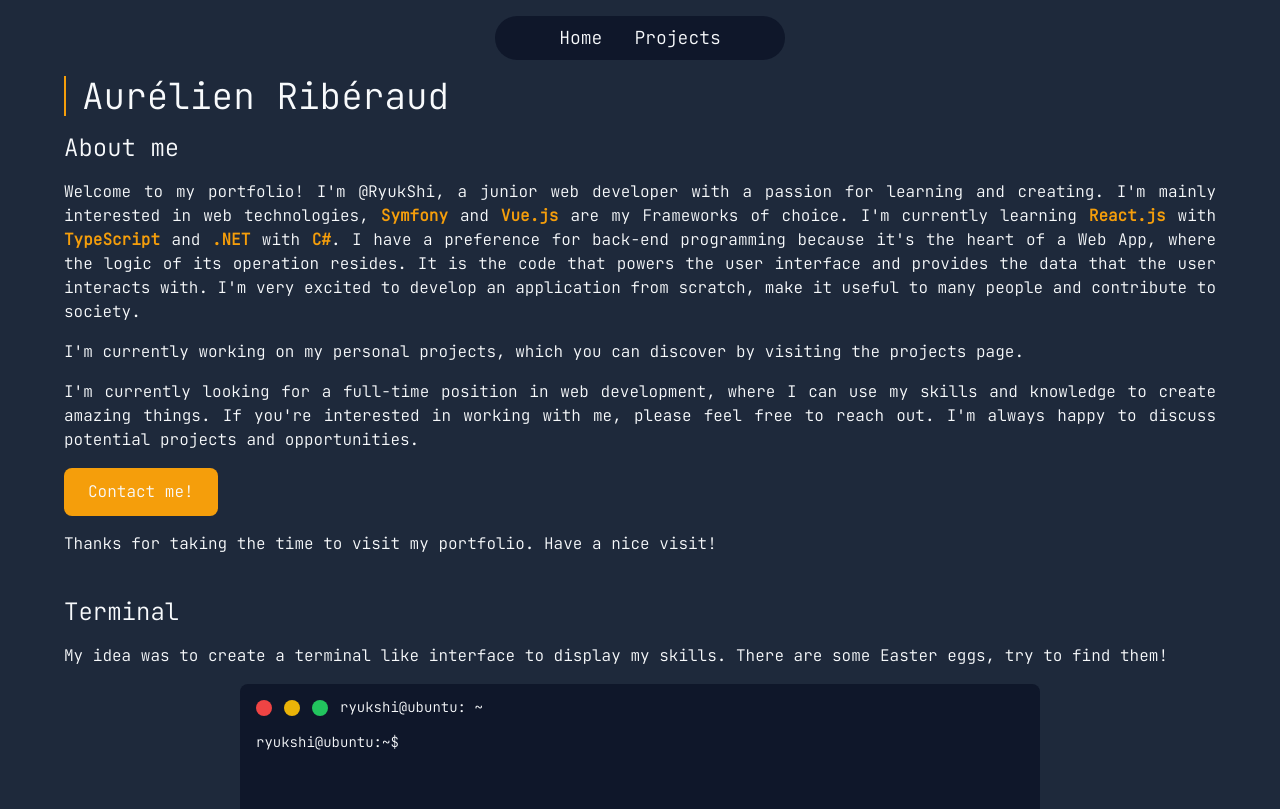
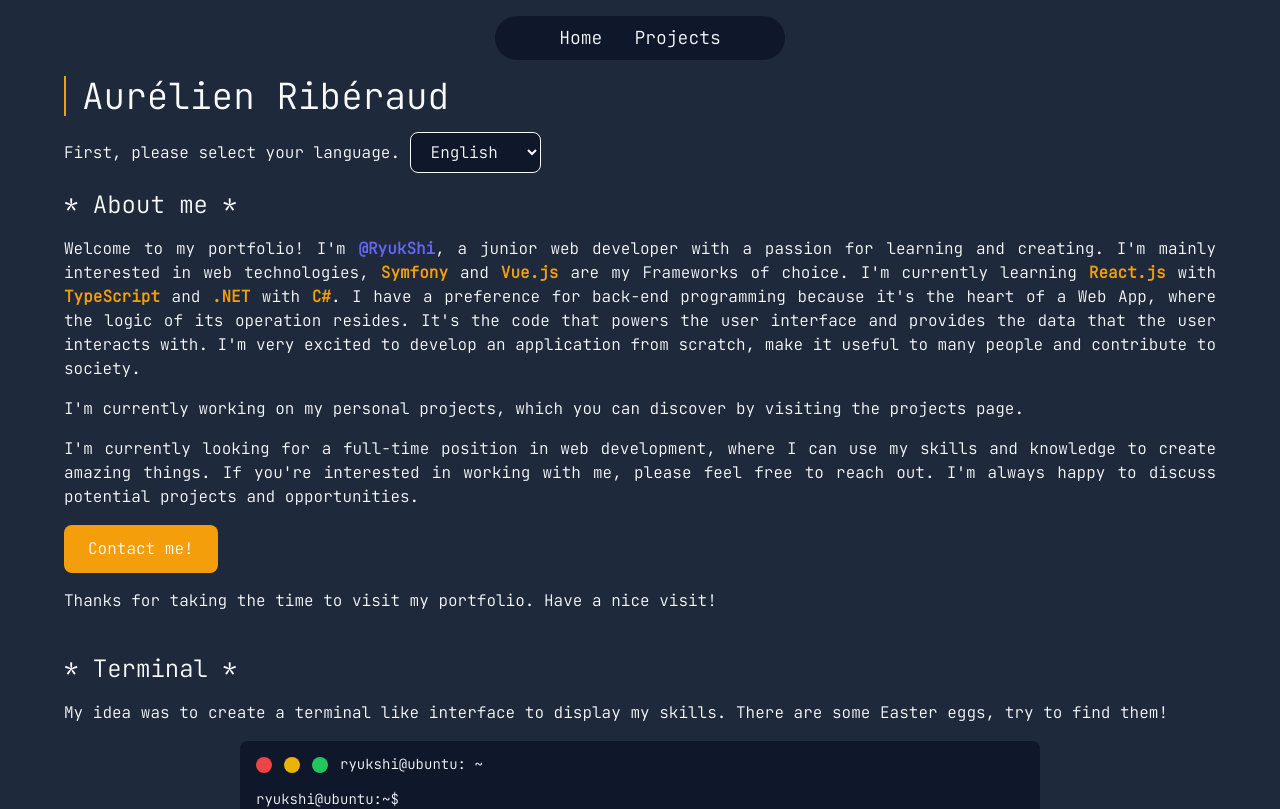
Before and after one commit to RyukShi/Personal-Portfolio, a Vue app: page / in a window 1280 px wide. Shown: the top 809 px of the page. Built offline with nearby package versions, Linux system fonts and the light colour scheme.

Commit message:
New feature (choose language)
New component ChooseLanguage.vue created.
README.md & package.json & CSS updated.
mainStore.js updated (fr description added).

```diff
--- a/package.json
+++ b/package.json
@@ -1,6 +1,6 @@
 {
   "name": "personal-portfolio",
-  "version": "0.0.0",
+  "version": "0.0.1",
   "scripts": {
     "dev": "vite",
     "build": "vite build",
--- a/src/assets/css/tailwind.css
+++ b/src/assets/css/tailwind.css
@@ -12,6 +12,10 @@
 
     html {
         font-family: 'JetBrains Mono', monospace;
+    }
+
+    select {
+        @apply bg-slate-900 border border-slate-50 px-4 py-2 rounded-lg;
     }
 }
 
--- /dev/null
+++ b/src/components/ChooseLanguage.vue
@@ -0,0 +1,24 @@
+<script setup>
+import { useMainStore } from '../stores/mainStore.js'
+
+const mainStore = useMainStore()
+
+const onChange = (e) => {
+  mainStore.setLanguage(e.target.value)
+}
+
+const LANGUAGES = [
+  { value: 'en', label: 'English' },
+  { value: 'fr', label: 'Français' }
+]
+</script>
+
+<template>
+  <div>
+    <label> First, please select your language.
+      <select :value="mainStore.language" @change="onChange">
+        <option v-for="l in LANGUAGES" :value="l.value" :key="l.value">{{ l.label }}</option>
+      </select>
+    </label>
+  </div>
+</template>
--- a/src/components/ProjectCard.vue
+++ b/src/components/ProjectCard.vue
@@ -1,7 +1,15 @@
 <script setup>
+import { ref } from 'vue'
+
+const discover = ref(false)
+
 defineProps({
   project: {
     type: Object,
+    required: true
+  },
+  language: {
+    type: String,
     required: true
   }
 })
@@ -11,19 +19,23 @@ defineProps({
   <div class="card">
     <h2 class="card-title">{{ project.name }}</h2>
 
-    <p class="card-text">{{ project.description }}</p>
+    <p v-if="language === 'en'" class="card-text">{{ project.description.en }}</p>
+    <p v-else>{{ project.description.fr }}</p>
 
+    <div v-show="discover">
       <h3 class="text-lg mb-4 mt-4">Technologies</h3>
-
       <div>
         <span class="tag" v-for="t in project.technologies" :key="t.id">
           {{ t }}
         </span>
       </div>
-
       <div class="flex flex-row">
         <!-- noopener noreferrer, for security reasons. -->
-      <a class="btn btn-amber mt-4" role="button" :href="project.githubUrl" target="_blank" rel="noopener noreferrer">View on GitHub</a>
+        <a class="btn btn-amber mt-4 mr-4" role="button" :href="project.githubUrl" target="_blank" rel="noopener noreferrer">View on GitHub</a>
+        <a v-if="project?.website" class="btn btn-amber mt-4" role="button" :href="project?.website" target="_blank" rel="noopener noreferrer">Website</a>
       </div>
     </div>
+
+    <button @click="discover = !discover" class="btn btn-amber mt-4">{{ (discover) ? 'Less' : 'More' }}</button>
+  </div>
 </template>
--- a/src/stores/mainStore.js
+++ b/src/stores/mainStore.js
@@ -1,34 +1,77 @@
 import { defineStore } from 'pinia'
+import { ref } from 'vue'
 
 export const useMainStore = defineStore('main_store', () => {
+  // set default language to english
+  const language = ref('en')
+
+  const setLanguage = (l) => {
+    language.value = l
+  }
 
   /* This array represents the all projects that I have developed */
   const projects = [
     {
       id: 1,
       name: 'Home Made Cook',
-      description: 'This Web App is a recipe sharing platform. It allows users to share their recipes with other users. Users can also search for recipes by ingredients, categories, and other users. Users can also add recipes to their favorites.',
+      description: {
+        en: "This Web App is a recipe sharing platform. It allows users to share their recipes with other users. Users can also search for recipes by ingredients, categories, and other users. Users can also add recipes to their favorites.",
+        fr: "Cette application Web est une plateforme de partage de recettes. Elle permet aux utilisateurs de partager leurs recettes avec d'autres utilisateurs. Les utilisateurs peuvent également rechercher des recettes par ingrédients, catégories et autres utilisateurs.Les utilisateurs peuvent également ajouter des recettes à leurs favoris."
+      },
       technologies: ['Symfony 6', 'Twig', 'PHP 8.1', 'JavaScript', 'Tailwind CSS', 'PostgreSQL', 'Webpack'],
-      githubUrl: 'https://github.com/RyukShi/Home-Made-Cook'
+      githubUrl: 'https://github.com/RyukShi/Home-Made-Cook',
+      website: ''
     },
     {
       id: 2,
       name: 'Virtual Crypto Wallet',
-      description: 'This Vue App is a crypto virtual wallet, it allows to buy cryptocurrencies, listing crypto assets, the data comes from CoinAPI.io.',
+      description: {
+        en: "This Vue App is a crypto virtual wallet, it allows to buy cryptocurrencies, listing crypto assets, the data comes from CoinAPI.io.",
+        fr: "Cette application à été conçue avec le Framework Vue.js, Elle implémente les fonctionnalités de base d'un portefeuille crypto virtuel, elle permet d'acheter des crypto-monnaies, de lister des actifs crypto, les données proviennent de CoinAPI.io."
+      },
       technologies: ['Vue 3 & Vite', 'Pinia', 'Tailwind CSS', 'Supabase'],
-      githubUrl: 'https://github.com/RyukShi/Virtual-Crypto-Wallet'
+      githubUrl: 'https://github.com/RyukShi/Virtual-Crypto-Wallet',
+      website: ''
     },
     {
       id: 3,
       name: 'Museum Of Art',
-      description: 'Symfony Application to visualize data from The Metropolitan Museum of Art.',
+      description: {
+        en: "Symfony Application to visualize data from The Metropolitan Museum of Art, located in New York, this museum is one of the largest museums in the USA.",
+        fr: "Application Symfony pour visualiser les données du Metropolitan Museum of Art, situé à New York, ce musée est l'un des plus grands musées des États-Unis."
+      },
       technologies: ['Symfony 5', 'PHP 7.4', 'PostgreSQL', 'Bootstrap'],
-      githubUrl: 'https://github.com/RyukShi/Museum-Of-Art'
+      githubUrl: 'https://github.com/RyukShi/Museum-Of-Art',
+      website: ''
     },
     {
       id: 4,
+      name: 'Web Scraping Project',
+      description: {
+        en: "This project aims to represent in graphic form the web technologies most used in business web projects in many differents countries. The data comes mainly from jobboards: LinkedIn and Indeed.",
+        fr: "Ce projet vise à représenter sous forme graphique les technologies web les plus utilisées dans les projets web d'entreprise dans de nombreux pays différents. Les données proviennent principalement des sites d'emploi : LinkedIn et Indeed."
+      },
+      technologies: ['Python', 'BeautifulSoup', 'Pandas', 'Plotly', 'MySQL', 'Jupyter-NoteBooks', 'Google Cloud'],
+      githubUrl: 'https://github.com/RyukShi/Web-Scraping-Project'
+    },
+    {
+      id: 5,
+      name: 'What Are We Eating Tonight',
+      description: {
+        en: "What are we eating tonight? That's a great question! Thanks to this application, you'll never run out of inspiration for dinner, all you have to do is fill in what you have left in your fridge and you'll be presented with several recipe suggestions, click on any of them to get detailed instructions.",
+        fr: "Qu'est- ce qu'on mange ce soir? C'est une excellente question! Grâce à cette application, vous ne serez jamais à court d'inspiration pour le dîner, il vous suffit de renseigner ce qu'il vous reste dans votre réfrigérateur et plusieurs suggestions de recettes vous seront présentées, cliquez sur l'une d'entre elles pour obtenir des instructions détaillées."
+      },
+      technologies: ['React.js', 'TypeScript', 'Vite', 'OpenAI API', 'Vite'],
+      githubUrl: 'https://github.com/RyukShi/What-Are-We-Eating-Tonight',
+      website: ''
+    },
+    {
+      id: 6,
       name: 'Writing Number In Letters',
-      description: 'This little Web App allows to write a number in letters in many different languages.',
+      description: {
+        en: "This little Web App allows to write a number in letters in many different languages.",
+        fr: "Cette petite application Web permet d'écrire un nombre en lettres dans de nombreuses langues différentes."
+      },
       technologies: ['Vue 3 & Vite', 'Pinia', 'CSS'],
       githubUrl: 'https://github.com/RyukShi/Writing-Number-In-Letters'
     }
@@ -81,5 +124,5 @@ export const useMainStore = defineStore('main_store', () => {
     ]
   }
 
-  return { projects, skills }
+  return { projects, skills, language, setLanguage }
 })
--- a/src/views/HomeView.vue
+++ b/src/views/HomeView.vue
@@ -1,24 +1,31 @@
 <script setup>
-import UbuntuTerminal from '../components/UbuntuTerminal.vue';
+import UbuntuTerminal from '../components/UbuntuTerminal.vue'
+import ChooseLanguage from '../components/ChooseLanguage.vue'
+import { useMainStore } from '../stores/mainStore'
+
+const mainStore = useMainStore()
 </script>
 
 <template>
   <div>
     <h1 class="main-title">Aurélien Ribéraud</h1>
-    <h2 class="sub-title">About me</h2>
+    <ChooseLanguage />
+    <h2 class="sub-title">* {{ (mainStore.language === 'en') ? 'About me' : 'À propos de moi' }} *</h2>
+    <div v-if="mainStore.language === 'en'">
       <p class="text-justify">
-      Welcome to my portfolio! I'm @RyukShi, a junior web developer with a passion for
+        Welcome to my portfolio! I'm <strong class="text-indigo-500">@RyukShi</strong>, a junior web developer with a passion for
         learning and creating. I'm mainly interested in web technologies,
         <strong class="text-amber-500">Symfony</strong> and <strong class="text-amber-500">Vue.js</strong>
         are my Frameworks of choice. I'm currently learning <strong class="text-amber-500">React.js</strong>
         with <strong class="text-amber-500">TypeScript</strong> and <strong class="text-amber-500">.NET</strong>
         with <strong class="text-amber-500">C#</strong>. I have a preference for back-end programming because it's
-      the heart of a Web App, where the logic of its operation resides. It is the code that powers the user
+        the heart of a Web App, where the logic of its operation resides. It's the code that powers the user
         interface and provides the data that the user interacts with. I'm very excited to develop an application
         from scratch, make it useful to many people and contribute to society.
       </p>
       <p class="mt-4">
-      I'm currently working on my personal projects, which you can discover by visiting the projects page.
+        I'm currently working on my personal projects, which you can discover
+        by visiting the projects page.
       </p>
       <p class="mt-4 text-justify">
         I'm currently looking for a full-time position in web development,
@@ -26,27 +33,62 @@ import UbuntuTerminal from '../components/UbuntuTerminal.vue';
         If you're interested in working with me, please feel free to reach out.
         I'm always happy to discuss potential projects and opportunities.
       </p>
+    </div>
+    <div v-else>
+      <p class="text-justify">
+        Bienvenue sur mon portfolio! Je suis <strong class="text-indigo-500">@RyukShi</strong>, un développeur web junior
+        passionné par l'apprentissage et la création. Je suis principalement intéressé par les
+        technologies web, <strong class="text-amber-500">Symfony</strong> et
+        <strong class="text-amber-500">Vue.js</strong> sont mes frameworks de prédilection.
+        Je suis actuellement en train d'apprendre <strong class="text-amber-500">React.js</strong>
+        avec <strong class="text-amber-500">TypeScript</strong> et <strong class="text-amber-500">.NET</strong>
+        avec <strong class="text-amber-500">C#</strong>. J'ai une préférence pour la programmation
+        back-end car c'est le cœur d'une Web App, là où réside la logique de son fonctionnement.
+        C'est le code qui alimente l'interface utilisateur et fournit les données avec lesquelles
+        l'utilisateur interagit. Ce que je trouve passionnant c'est de concevoir de toute pièce
+        une application qui sera utile à de nombreuses personnes et de contribuer à la société.
+      </p>
+      <p class="mt-4">
+        Je travaille actuellement sur mes projets personnels, que vous pouvez découvrir
+        en visitant la page des projets.
+      </p>
+      <p class="mt-4 text-justify">
+        Je suis actuellement à la recherche d'un poste à temps plein en tant que
+        développeur web junior. Si mon profile vous intéresse, n'hésitez pas
+        à me contacter. Je suis toujours heureux de discuter de projets
+        potentiels et d'opportunités.
+      </p>
+    </div>
+
     <div class="mt-4 flex">
       <a class="btn-lg btn-amber hover:-translate-y-1"
       href="mailto:aurelien.rb@outlook.fr">Contact me!</a>
     </div>
-    <p class="mt-4">
+
+    <p v-if="mainStore.language === 'en'" class="mt-4">
       Thanks for taking the time to visit my portfolio. Have a nice visit!
+    </p>
+    <p v-else class="mt-4">
+      Merci de prendre le temps de visiter mon portfolio. Bonne visite!
     </p>
 
     <div class="mt-10 mb-10">
-      <h2 class="sub-title">Terminal</h2>
-      <p>
+      <h2 class="sub-title">* Terminal *</h2>
+      <p v-if="mainStore.language === 'en'">
         My idea was to create a terminal like interface to display my skills.
         There are some Easter eggs, try to find them!
+      </p>
+      <p v-else>
+        Mon idée était de créer une interface de type terminal pour montrer mes
+        compétences. Il y a quelques surprises, essayez de les trouver!
       </p>
       <div class="centered">
         <UbuntuTerminal />
       </div>
     </div>
 
-    <div class="centered w-full">
-      <div class="bg-transparent border-2 border-slate-50 hover:border-amber-500 rounded-lg w-full py-8 flex justify-center items-center gap-x-28 duration-200">
+    <div class="centered">
+      <div class="bg-transparent border-2 border-slate-50 hover:border-amber-500 rounded-lg py-8 px-16 flex justify-center items-center gap-x-28 duration-200">
         <div>
           <p class="font-bold text-2xl">CV Junior Web Developer</p>
           <p class="mt-2">Need to know more about my background, download my CV.</p>
--- a/src/views/ProjectsView.vue
+++ b/src/views/ProjectsView.vue
@@ -5,13 +5,15 @@ import { useMainStore } from '../stores/mainStore.js'
 const mainStore = useMainStore()
 
 const projects = mainStore.projects
+const language = mainStore.language
 </script>
 
 <template>
   <div>
     <h1 class="main-title">My Projects</h1>
     <div class="flex flex-col gap-y-8 items-center">
-      <ProjectCard v-for="project in projects" :key="project.id" :project="project" />
+      <ProjectCard v-for="project in projects" :key="project.id"
+      :project="project" :language="language" />
     </div>
   </div>
 </template>
```
Also changed, not shown: 1 other file (tests, documents, lock files or other folders). Lines whose indentation alone changed are shown as unchanged.
